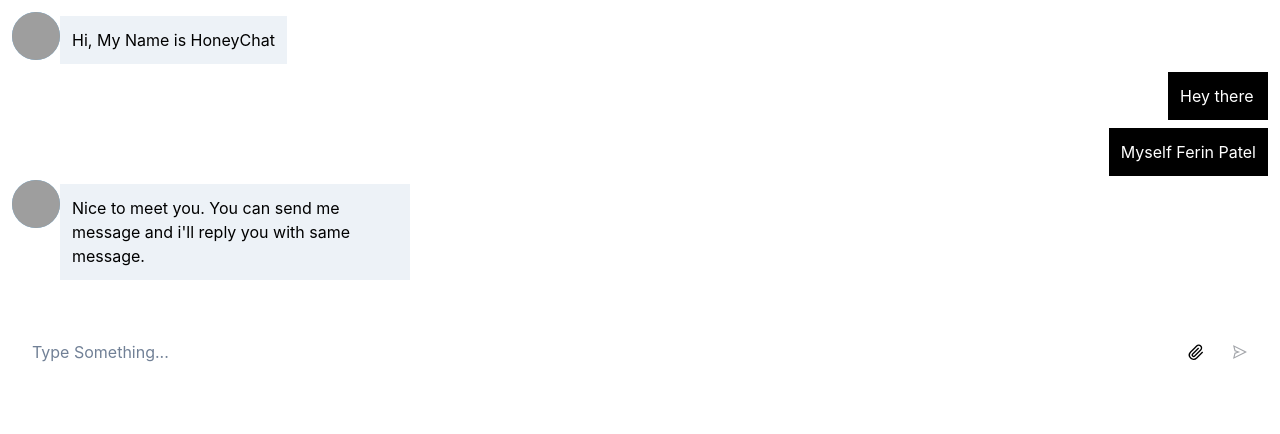
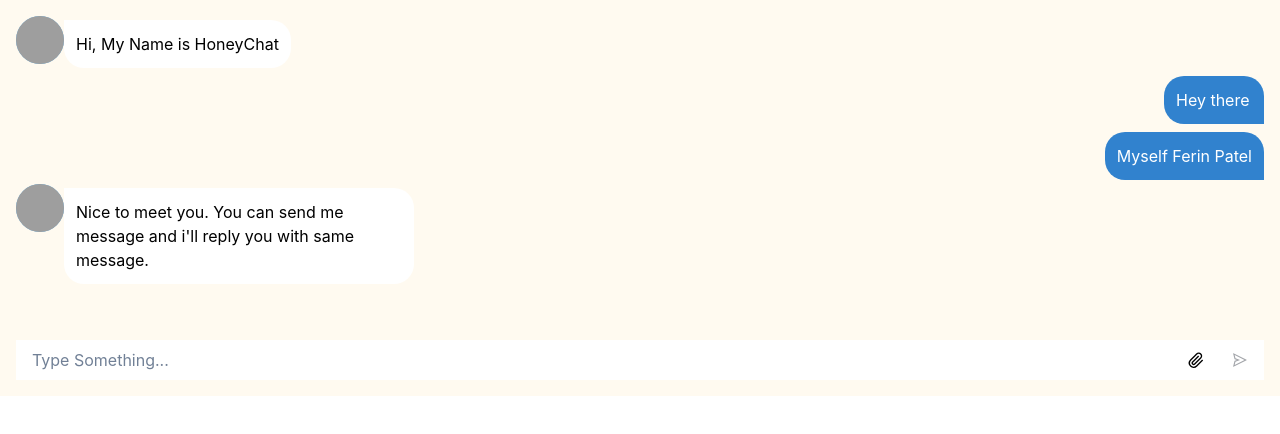
Before and after one commit to Anirudhece/corider, a React (Create React App) app: page / in a window 1280 px wide. Shown: the top 434 px of the page. Built offline with nearby package versions, Linux system fonts and the light colour scheme; no server answers; grey boxes are pictures that could not be loaded.

Commit message:
chat demo implemented

```diff
--- a/src/App.tsx
+++ b/src/App.tsx
@@ -4,6 +4,7 @@ import Hero from "./scenes/Hero";
 import Bottom from "./scenes/Bottom";
 import Loader from "./components/Loader";
 import Messages from "./scenes/Messages";
+import { Box, SkeletonCircle, SkeletonText } from "@chakra-ui/react";
 
 import { useGetChatsQuery } from "./redux/api";
 
@@ -21,7 +22,7 @@ function App() {
   const { isLoading, data, isError } = useGetChatsQuery();
   const chatData = data as ChatData | undefined;
 
-  const message: Message[]= [
+  const message: Message[] = [
     { from: "computer", text: "Hi, My Name is HoneyChat" },
     { from: "me", text: "Hey there" },
     { from: "me", text: "Myself Ferin Patel" },
@@ -31,19 +32,20 @@ function App() {
     },
   ];
   return (
-    <>
+    <Box bg="orange.50">
+
       {isLoading ? (
         <Loader />
       ) : (
         <>
           {chatData && <Nav name={chatData.name} />}
+          {chatData && <Hero from={chatData.from} to={chatData.to} />}
           <Messages messages={message} />
-          {chatData && <Hero from={chatData.from} to={chatData.to} />}
         </>
       )}
 
       <Bottom />
-    </>
+    </Box>
   );
 }
 
--- a/src/scenes/Bottom.tsx
+++ b/src/scenes/Bottom.tsx
@@ -26,9 +26,9 @@ const Bottom = () => {
 
   return (
     <>
-      <Box p={4}>
+      <Box p={4} >
         <Flex w="100%" mt="5">
-          <InputGroup>
+          <InputGroup bg="white">
             <Input
               placeholder="Type Something..."
               border="none"
--- a/src/scenes/Messages.tsx
+++ b/src/scenes/Messages.tsx
@@ -24,18 +24,19 @@ const Messages: React.FC<MessagesProps> = ({ messages }) => {
   console.log(messages);
 
   return (
-    <Flex w="100%" h="80%" overflowY="scroll" flexDirection="column" p="3">
+    <Flex overflowY="scroll" flexDirection="column" p="4">
       {messages.map((item, index) => {
         if (item.from === "me") {
           return (
             <Flex key={index} w="100%" justify="flex-end">
               <Flex
-                bg="black"
+                bg="blue.500"
                 color="white"
                 minW="100px"
                 maxW="350px"
                 my="1"
                 p="3"
+                borderRadius=" 20px 20px 0 20px "
               >
                 <Text>{item.text}</Text>
               </Flex>
@@ -50,12 +51,13 @@ const Messages: React.FC<MessagesProps> = ({ messages }) => {
                 bg="blue.300"
               ></Avatar>
               <Flex
-                bg="gray.100"
+                bg="white"
                 color="black"
                 minW="100px"
                 maxW="350px"
                 my="1"
                 p="3"
+                borderRadius=" 0 20px 20px 20px "
               >
                 <Text>{item.text}</Text>
               </Flex>
```
